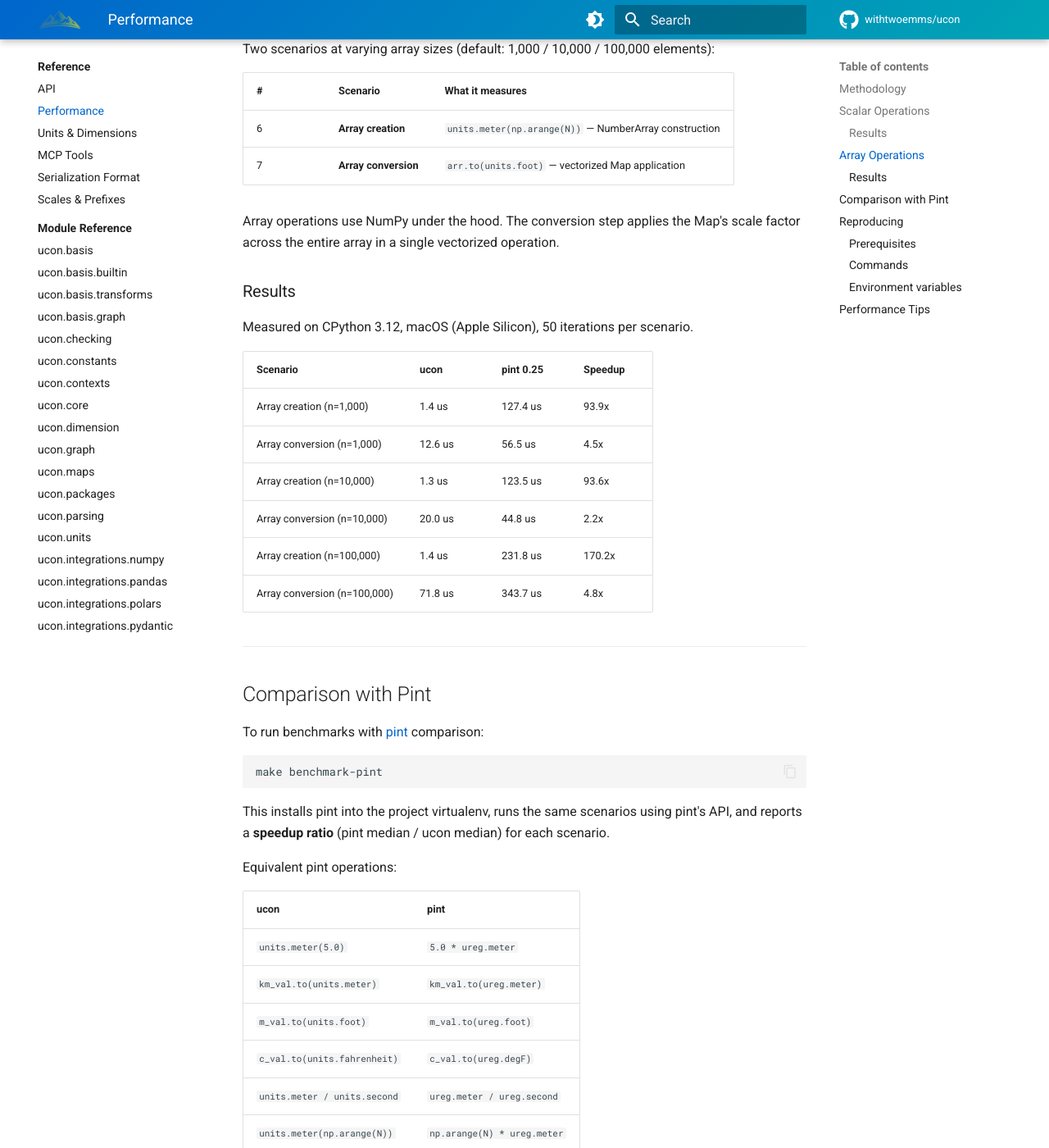
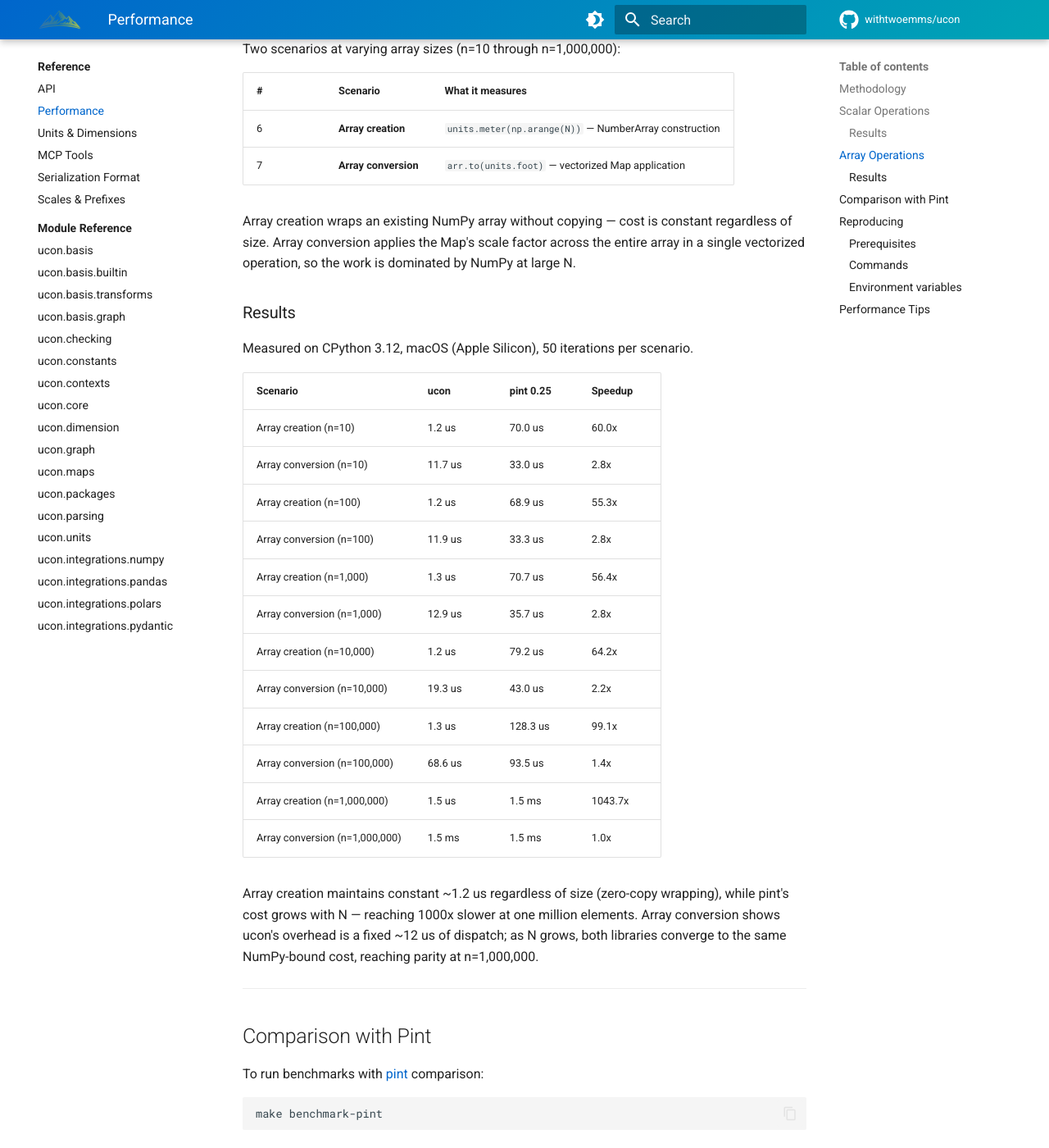
Before and after one commit to withtwoemms/ucon, an MkDocs documentation site: the page built from docs/reference/performance.md, in a window 1280 px wide and 1400 px high, scrolled down 1656 px. Shown: the whole window at 82% size. Built offline with MkDocs 1.6.1 and Material for MkDocs 9.7.7, drawn with Linux system fonts in a browser that asks for light colours; comment, search, counter and statistics services are not loaded; some of the changed text lies outside the part shown.

Commit message:
updates performance docs

```diff
--- a/docs/reference/performance.md
+++ b/docs/reference/performance.md
@@ -41,24 +41,24 @@
 
 | Scenario | ucon | pint 0.25 | Speedup |
 |----------|------|-----------|---------|
-| Unit creation | 1.4 us | 36.2 us | 25.6x |
-| Scale-only conversion | 6.5 us | 28.7 us | 4.4x |
-| Graph conversion | 5.1 us | 28.6 us | 5.6x |
-| Temperature conversion | 5.3 us | 47.0 us | 8.9x |
-| Unit algebra | 11.3 us | 12.9 us | 1.1x |
+| Unit creation | 1.2 us | 26.8 us | 22.0x |
+| Scale-only conversion | 6.0 us | 23.0 us | 3.9x |
+| Graph conversion | 4.5 us | 22.7 us | 5.1x |
+| Temperature conversion | 4.5 us | 39.8 us | 8.8x |
+| Unit algebra | 9.6 us | 11.7 us | 1.2x |
 
 ---
 
 ## Array Operations
 
-Two scenarios at varying array sizes (default: 1,000 / 10,000 / 100,000 elements):
+Two scenarios at varying array sizes (n=10 through n=1,000,000):
 
 | # | Scenario | What it measures |
 |---|----------|-----------------|
 | 6 | **Array creation** | `units.meter(np.arange(N))` — NumberArray construction |
 | 7 | **Array conversion** | `arr.to(units.foot)` — vectorized Map application |
 
-Array operations use NumPy under the hood. The conversion step applies the Map's scale factor across the entire array in a single vectorized operation.
+Array creation wraps an existing NumPy array without copying — cost is constant regardless of size. Array conversion applies the Map's scale factor across the entire array in a single vectorized operation, so the work is dominated by NumPy at large N.
 
 ### Results
 
@@ -66,12 +66,20 @@
 
 | Scenario | ucon | pint 0.25 | Speedup |
 |----------|------|-----------|---------|
-| Array creation (n=1,000) | 1.4 us | 127.4 us | 93.9x |
-| Array conversion (n=1,000) | 12.6 us | 56.5 us | 4.5x |
-| Array creation (n=10,000) | 1.3 us | 123.5 us | 93.6x |
-| Array conversion (n=10,000) | 20.0 us | 44.8 us | 2.2x |
-| Array creation (n=100,000) | 1.4 us | 231.8 us | 170.2x |
-| Array conversion (n=100,000) | 71.8 us | 343.7 us | 4.8x |
+| Array creation (n=10) | 1.2 us | 70.0 us | 60.0x |
+| Array conversion (n=10) | 11.7 us | 33.0 us | 2.8x |
+| Array creation (n=100) | 1.2 us | 68.9 us | 55.3x |
+| Array conversion (n=100) | 11.9 us | 33.3 us | 2.8x |
+| Array creation (n=1,000) | 1.3 us | 70.7 us | 56.4x |
+| Array conversion (n=1,000) | 12.9 us | 35.7 us | 2.8x |
+| Array creation (n=10,000) | 1.2 us | 79.2 us | 64.2x |
+| Array conversion (n=10,000) | 19.3 us | 43.0 us | 2.2x |
+| Array creation (n=100,000) | 1.3 us | 128.3 us | 99.1x |
+| Array conversion (n=100,000) | 68.6 us | 93.5 us | 1.4x |
+| Array creation (n=1,000,000) | 1.5 us | 1.5 ms | 1043.7x |
+| Array conversion (n=1,000,000) | 1.5 ms | 1.5 ms | 1.0x |
+
+Array creation maintains constant ~1.2 us regardless of size (zero-copy wrapping), while pint's cost grows with N — reaching 1000x slower at one million elements. Array conversion shows ucon's overhead is a fixed ~12 us of dispatch; as N grows, both libraries converge to the same NumPy-bound cost, reaching parity at n=1,000,000.
 
 ---
 
```
